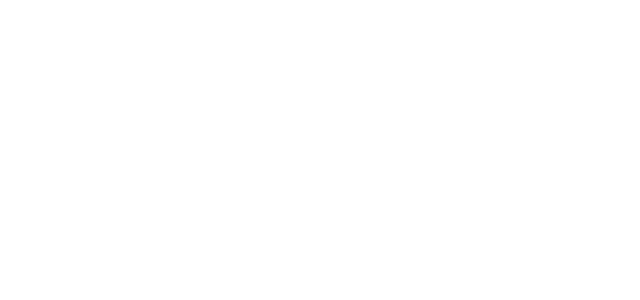
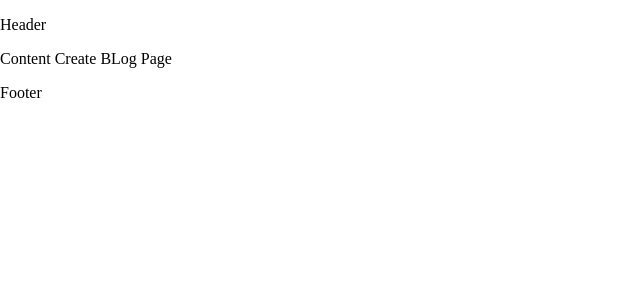
Before and after one commit to florensiuspancagati/mern-blog, a React (Vite) app: page /create-blog in a window 1280 px wide. Before the commit this address had no page. Shown: the top 300 px of the page, without its empty margins (0-640 px from the left). Built offline with nearby package versions, Linux system fonts and the light colour scheme.

Commit message:
Membuat MainPage

```diff
--- a/src/config/Routes/index.jsx
+++ b/src/config/Routes/index.jsx
@@ -1,6 +1,6 @@
 import React from 'react'
 import { BrowserRouter as Router, Routes, Route} from 'react-router-dom'
-import { Home, Login, Register } from '../../pages'
+import { Login, MainApp, Register } from '../../pages'
 
 const AppRoutes = () => {
   return (
@@ -8,7 +8,7 @@
         <Routes>
             <Route path="/login" element={<Login />} />
             <Route path="/register" element={<Register />} />
-            <Route path="/" element={<Home />} />
+            <Route path="*" element={<MainApp />} />
         </Routes>
     </Router>
   )
--- /dev/null
+++ b/src/pages/CreateBlog/index.jsx
@@ -0,0 +1,11 @@
+import React from 'react'
+
+const CreateBlog = () => {
+  return (
+    <div>
+        <p>Content Create BLog Page</p>
+    </div>
+  )
+}
+
+export default CreateBlog
--- /dev/null
+++ b/src/pages/DetailBlog/index.jsx
@@ -0,0 +1,11 @@
+import React from 'react'
+
+const DetailBlog = () => {
+  return (
+    <div>
+        <p>Content Detail Blog Page</p>
+    </div>
+  )
+}
+
+export default DetailBlog
--- /dev/null
+++ b/src/pages/MainApp/index.jsx
@@ -0,0 +1,21 @@
+import React from 'react'
+import { BrowserRouter as Router, Routes, Route } from 'react-router'
+import CreateBlog from '../CreateBlog'
+import DetailBlog from '../DetailBlog'
+import Home from '../Home'
+
+const MainApp = () => {
+  return (
+    <div>
+        <p>Header</p>
+            <Routes>
+                <Route path="/create-blog" element={<CreateBlog />} />
+                <Route path="/detail-blog" element={<DetailBlog />} />
+                <Route path="/" element={<Home />} />
+            </Routes>
+        <p>Footer</p>
+    </div>
+  )
+}
+
+export default MainApp
--- a/src/pages/index.jsx
+++ b/src/pages/index.jsx
@@ -1,5 +1,6 @@
 import Home from './Home'
 import Register from './Register'
 import Login from './Login'
+import MainApp from './MainApp'
 
-export { Home, Register, Login }
+export { Home, Register, Login, MainApp }
```
